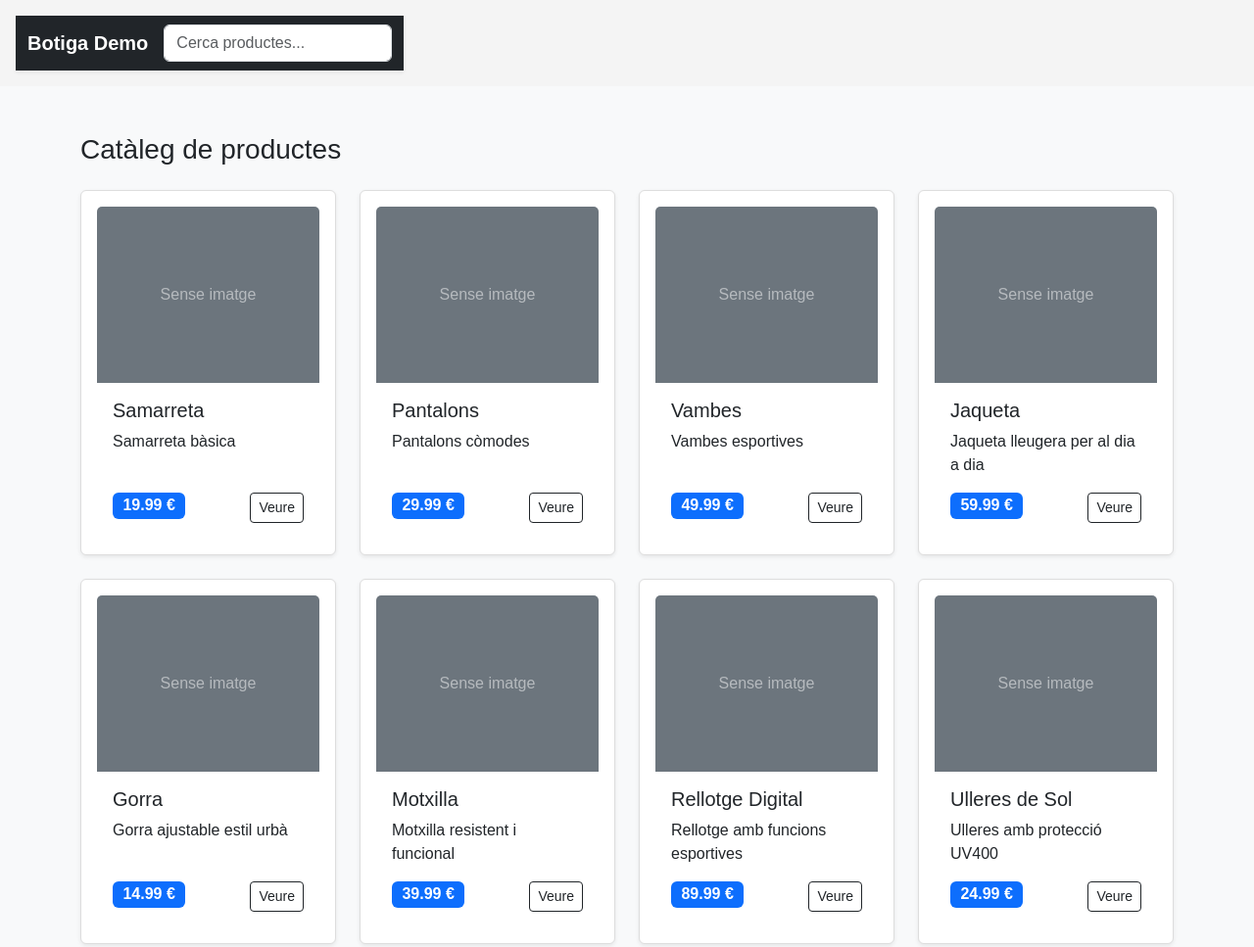
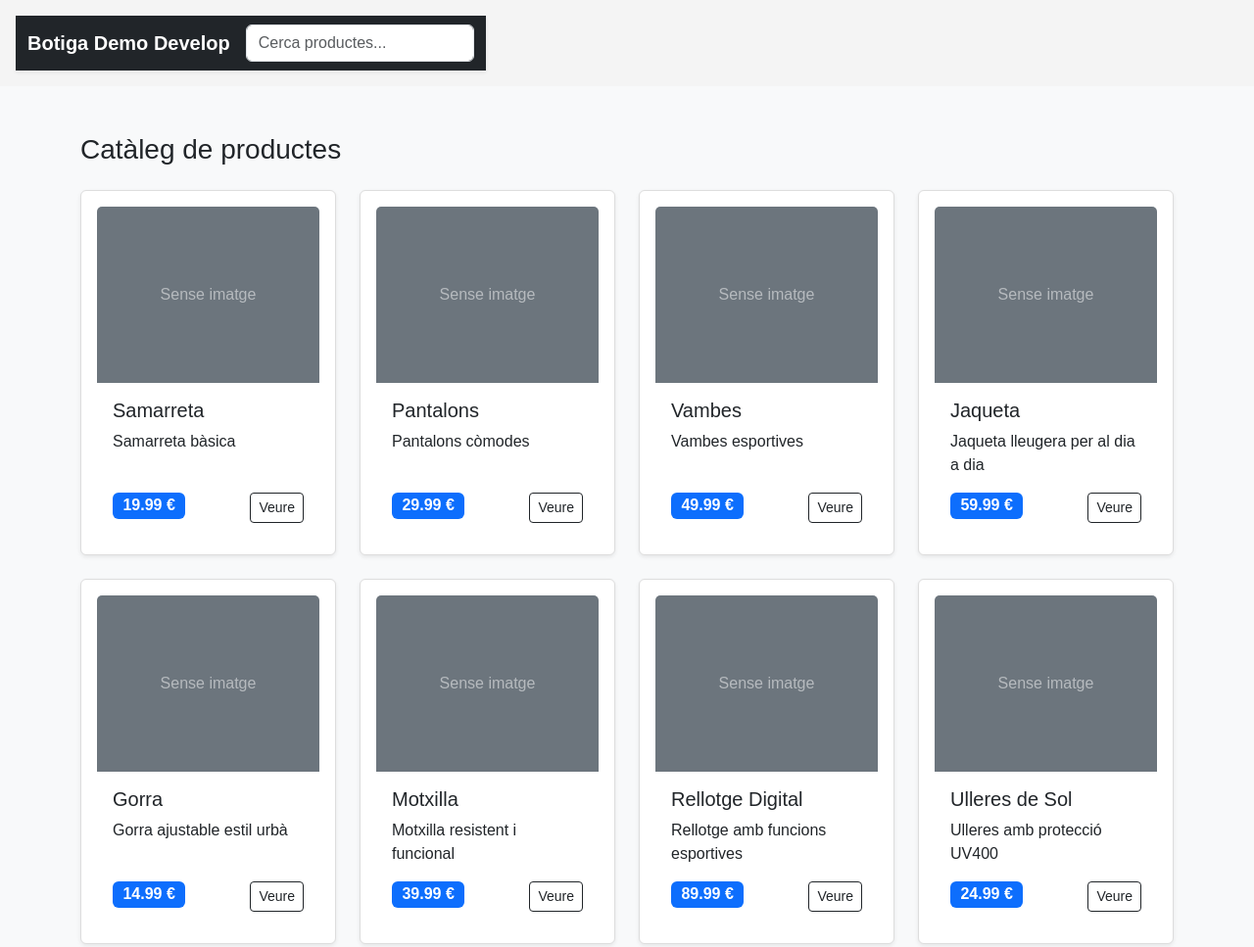
Before and after one commit to CarlesCanals/exercici-git-botiga, a plain HTML site: page index.html in a window 1280 px wide. Shown: the top 967 px of the page at 98% size. Drawn offline with nearby package versions, Linux system fonts and the light colour scheme.

Commit message:
Modificació del títol de la navbar a "Botiga Demo Develop"

```diff
--- a/index.html
+++ b/index.html
@@ -25,7 +25,7 @@
     <nav class="navbar navbar-expand-lg navbar-dark bg-dark shadow-sm">
       <div class="container">
         <a class="navbar-brand fw-bold" href="#">
-          Botiga Demo
+          Botiga Demo Develop
         </a>
 
         <!-- Cercador a la dreta -->
```
